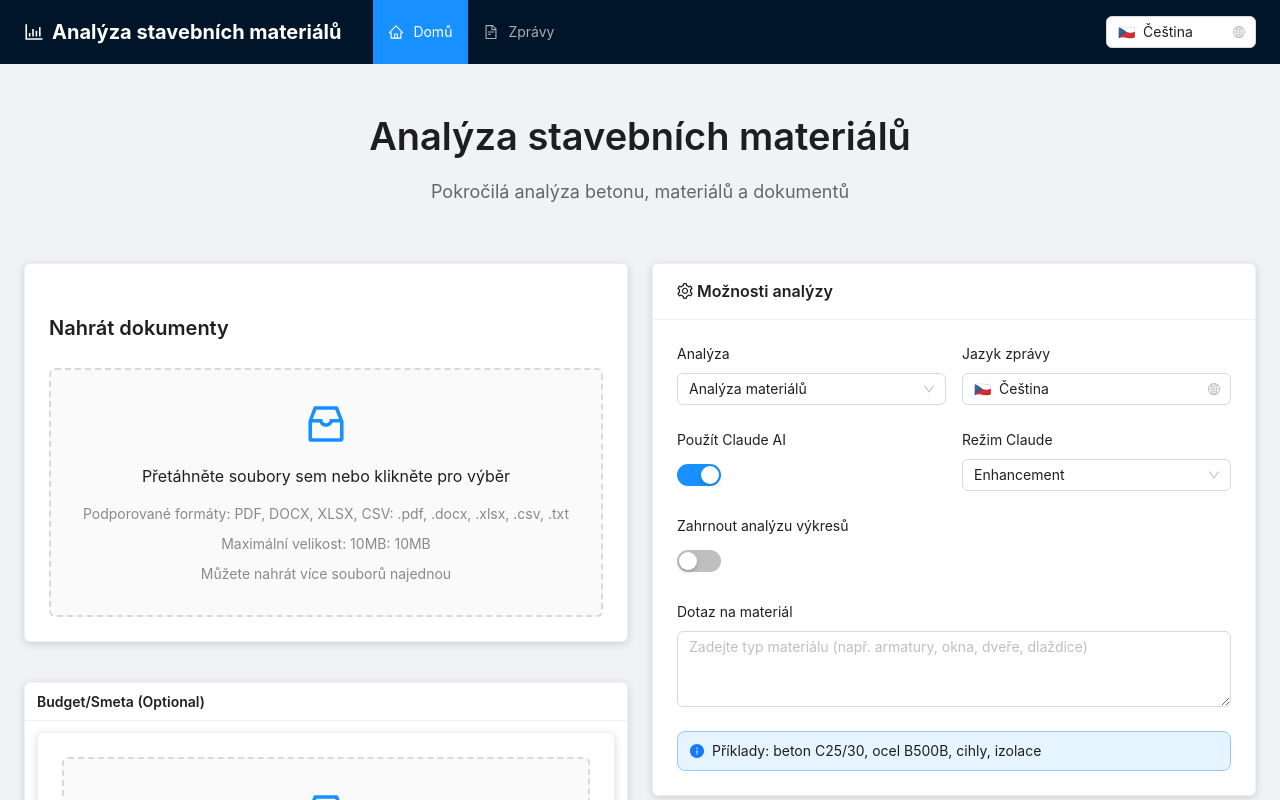
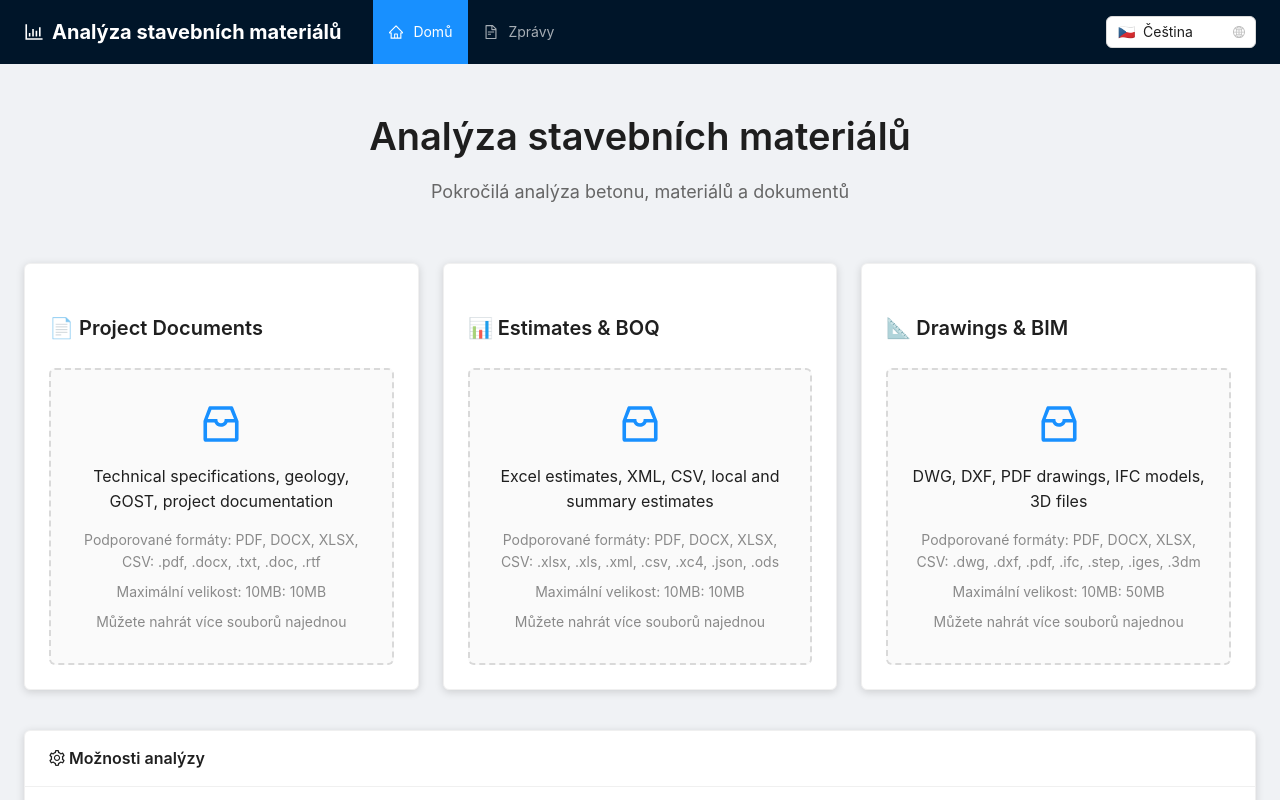
Before and after one commit to alpro1000/concrete-agent, a React (Vite) app in the folder frontend/: page / in a window 1280 px wide. Shown: the top 800 px of the page. Built offline with nearby package versions, Linux system fonts and the light colour scheme.

Commit message:
Complete frontend refactor with three upload sections and TOV analysis
Co-authored-by: alpro1000 <225519891+alpro1000@users.noreply.github.com>

```diff
--- a/frontend/src/App.tsx
+++ b/frontend/src/App.tsx
@@ -25,13 +25,16 @@ const { Header, Content, Footer } = Layout;
 
 interface AnalysisData {
   docs: File[];
-  smeta?: File;
+  smeta: File[];
+  drawings: File[];
   material_query?: string;
   use_claude: boolean;
   claude_mode: string;
   language: 'cs' | 'en' | 'ru';
   include_drawing_analysis: boolean;
-  analysis_type: 'concrete' | 'materials' | 'comparison';
+  analysis_type: 'concrete' | 'materials' | 'comparison' | 'tov' | 'integrated';
+  project_name?: string;
+  project_duration_days?: number;
 }
 
 function App() {
--- a/frontend/src/api/client.ts
+++ b/frontend/src/api/client.ts
@@ -95,6 +95,78 @@ class ApiClient {
     return response.data;
   }
 
+  // Specialized upload endpoints
+  async uploadDocs(
+    files: File[],
+    options?: {
+      project_name?: string;
+      auto_analyze?: boolean;
+      language?: Language;
+    }
+  ): Promise<ApiResponse<any>> {
+    const formData = this.createFormData({
+      files,
+      project_name: options?.project_name ?? 'Untitled Project',
+      auto_analyze: options?.auto_analyze ?? true,
+      language: options?.language ?? 'cz',
+    });
+
+    const response: AxiosResponse<ApiResponse<any>> =
+      await this.client.post('/upload/docs', formData);
+
+    return response.data;
+  }
+
+  async uploadSmeta(
+    files: File[],
+    options?: {
+      project_name?: string;
+      estimate_type?: string;
+      auto_analyze?: boolean;
+      language?: Language;
+    }
+  ): Promise<ApiResponse<any>> {
+    const formData = this.createFormData({
+      files,
+      project_name: options?.project_name ?? 'Untitled Project',
+      estimate_type: options?.estimate_type ?? 'general',
+      auto_analyze: options?.auto_analyze ?? true,
+      language: options?.language ?? 'cz',
+    });
+
+    const response: AxiosResponse<ApiResponse<any>> =
+      await this.client.post('/upload/smeta', formData);
+
+    return response.data;
+  }
+
+  async uploadDrawings(
+    files: File[],
+    options?: {
+      project_name?: string;
+      drawing_type?: string;
+      scale?: string;
+      auto_analyze?: boolean;
+      extract_volumes?: boolean;
+      language?: Language;
+    }
+  ): Promise<ApiResponse<any>> {
+    const formData = this.createFormData({
+      files,
+      project_name: options?.project_name ?? 'Untitled Project',
+      drawing_type: options?.drawing_type ?? 'general',
+      scale: options?.scale,
+      auto_analyze: options?.auto_analyze ?? true,
+      extract_volumes: options?.extract_volumes ?? true,
+      language: options?.language ?? 'cz',
+    });
+
+    const response: AxiosResponse<ApiResponse<any>> =
+      await this.client.post('/upload/drawings', formData);
+
+    return response.data;
+  }
+
   // Analysis endpoints
   async analyzeConcrete(
     docs: File[],
@@ -146,6 +218,35 @@ class ApiClient {
     return response.data;
   }
 
+  async analyzeTOV(
+    docs: File[],
+    options?: {
+      smeta?: File;
+      project_name?: string;
+      project_duration_days?: number;
+      use_claude?: boolean;
+      claude_mode?: string;
+      language?: Language;
+      export_format?: string;
+    }
+  ): Promise<any> {
+    const formData = this.createFormData({
+      docs,
+      smeta: options?.smeta,
+      project_name: options?.project_name ?? 'TOV Analysis Project',
+      project_duration_days: options?.project_duration_days,
+      use_claude: options?.use_claude ?? true,
+      claude_mode: options?.claude_mode ?? 'enhancement',
+      language: options?.language ?? 'cz',
+      export_format: options?.export_format ?? 'json',
+    });
+
+    const response: AxiosResponse<any> =
+      await this.client.post('/analyze/tov', formData);
+
+    return response.data;
+  }
+
   // Comparison endpoints
   async compareDocs(oldDocs: File[], newDocs: File[]): Promise<ComparisonResult> {
     const formData = this.createFormData({
--- a/frontend/src/i18n/en.json
+++ b/frontend/src/i18n/en.json
@@ -37,6 +37,26 @@
       "supportedFormats": "Supported formats: PDF, DOCX, XLSX, CSV",
       "maxSize": "Maximum size: 10MB",
       "multiple": "You can upload multiple files at once"
+    },
+    "upload": {
+      "docs": {
+        "title": "📄 Project Documents",
+        "description": "Technical specifications, geology, GOST, project documentation"
+      },
+      "smeta": {
+        "title": "📊 Estimates & BOQ",
+        "description": "Excel estimates, XML, CSV, local and summary estimates"
+      },
+      "drawings": {
+        "title": "📐 Drawings & BIM",
+        "description": "DWG, DXF, PDF drawings, IFC models, 3D files"
+      }
+    },
+    "project": {
+      "name": "Project Name",
+      "namePlaceholder": "Enter project name",
+      "duration": "Project Duration (days)",
+      "durationPlaceholder": "Expected duration in days"
     },
     "materialQuery": {
       "title": "Material Query",
@@ -78,6 +98,20 @@
     "comparison": {
       "title": "Document Comparison",
       "changes": "Changes",
+      "additions": "Additions",
+      "deletions": "Deletions"
+    },
+    "tov": {
+      "title": "TOV Resource Planning",
+      "workZones": "Work Zones",
+      "resources": "Resources",
+      "schedule": "Schedule",
+      "gantt": "Gantt Chart"
+    },
+    "integrated": {
+      "title": "Integrated Analysis",
+      "summary": "Project Summary",
+      "allResults": "All Analysis Results",
       "added": "Added",
       "removed": "Removed",
       "modified": "Modified",
@@ -116,7 +150,13 @@
   "validation": {
     "required": "This field is required",
     "fileRequired": "At least one file is required",
+    "atLeastOneFileRequired": "At least one file (documents, estimates, or drawings) is required",
     "maxFiles": "Maximum {{max}} files",
     "invalidEmail": "Invalid email address"
+  },
+  "errors": {
+    "unknownError": "An unknown error occurred",
+    "networkError": "Network connection error",
+    "fileUploadError": "File upload failed"
   }
 }
--- a/frontend/src/pages/Analysis.tsx
+++ b/frontend/src/pages/Analysis.tsx
@@ -40,13 +40,16 @@ const { TabPane } = Tabs;
 
 interface AnalysisData {
   docs: File[];
-  smeta?: File;
+  smeta: File[];
+  drawings: File[];
   material_query?: string;
   use_claude: boolean;
   claude_mode: string;
   language: Language;
   include_drawing_analysis: boolean;
-  analysis_type: 'concrete' | 'materials' | 'comparison';
+  analysis_type: 'concrete' | 'materials' | 'comparison' | 'tov' | 'integrated';
+  project_name?: string;
+  project_duration_days?: number;
 }
 
 interface AnalysisProps {
@@ -106,12 +109,12 @@ const Analysis: React.FC<AnalysisProps> = ({ analysisData, onBack }) => {
       switch (analysisData.analysis_type) {
         case 'concrete':
           addLog('info', 'Analyzing concrete structures...');
-          if (!analysisData.smeta) {
-            throw new Error('Smeta file is required for concrete analysis');
+          if (analysisData.smeta.length === 0) {
+            throw new Error('At least one smeta file is required for concrete analysis');
           }
           result = await apiClient.analyzeConcrete(
             analysisData.docs,
-            analysisData.smeta,
+            analysisData.smeta[0], // Use first smeta file for concrete analysis
             {
               use_claude: analysisData.use_claude,
               claude_mode: analysisData.claude_mode,
@@ -125,7 +128,7 @@ const Analysis: React.FC<AnalysisProps> = ({ analysisData, onBack }) => {
           result = await apiClient.analyzeMaterials(
             analysisData.docs,
             {
-              smeta: analysisData.smeta,
+              smeta: analysisData.smeta.length > 0 ? analysisData.smeta[0] : undefined,
               material_query: analysisData.material_query,
               use_claude: analysisData.use_claude,
               claude_mode: analysisData.claude_mode,
@@ -133,6 +136,84 @@ const Analysis: React.FC<AnalysisProps> = ({ analysisData, onBack }) => {
               include_drawing_analysis: analysisData.include_drawing_analysis,
             }
           );
+          break;
+
+        case 'tov':
+          addLog('info', 'Running TOV resource planning analysis...');
+          result = await apiClient.analyzeTOV(
+            analysisData.docs,
+            {
+              smeta: analysisData.smeta.length > 0 ? analysisData.smeta[0] : undefined,
+              project_name: analysisData.project_name,
+              project_duration_days: analysisData.project_duration_days,
+              use_claude: analysisData.use_claude,
+              claude_mode: analysisData.claude_mode,
+              language: analysisData.language,
+              export_format: 'json',
+            }
+          );
+          break;
+
+        case 'integrated':
+          addLog('info', 'Running integrated analysis across all uploaded files...');
+          // For integrated analysis, we run multiple analyses
+          const integratedResults: any = {
+            docs_analysis: null,
+            smeta_analysis: null,
+            drawings_analysis: null,
+            tov_analysis: null
+          };
+
+          if (analysisData.docs.length > 0) {
+            addLog('info', 'Processing project documents...');
+            // Process docs using upload endpoint with auto-analysis
+            const docsResult = await apiClient.uploadDocs(analysisData.docs, {
+              project_name: analysisData.project_name,
+              auto_analyze: true,
+              language: analysisData.language
+            });
+            integratedResults.docs_analysis = docsResult;
+          }
+
+          if (analysisData.smeta.length > 0) {
+            addLog('info', 'Processing estimates...');
+            const smetaResult = await apiClient.uploadSmeta(analysisData.smeta, {
+              project_name: analysisData.project_name,
+              auto_analyze: true,
+              language: analysisData.language
+            });
+            integratedResults.smeta_analysis = smetaResult;
+
+            // Also run TOV analysis if we have estimates
+            const tovResult = await apiClient.analyzeTOV([], {
+              smeta: analysisData.smeta[0],
+              project_name: analysisData.project_name,
+              project_duration_days: analysisData.project_duration_days,
+              use_claude: analysisData.use_claude,
+              claude_mode: analysisData.claude_mode,
+              language: analysisData.language
+            });
+            integratedResults.tov_analysis = tovResult;
+          }
+
+          if (analysisData.drawings.length > 0) {
+            addLog('info', 'Processing drawings and BIM models...');
+            const drawingsResult = await apiClient.uploadDrawings(analysisData.drawings, {
+              project_name: analysisData.project_name,
+              auto_analyze: true,
+              extract_volumes: true,
+              language: analysisData.language
+            });
+            integratedResults.drawings_analysis = drawingsResult;
+          }
+
+          result = {
+            success: true,
+            analysis_type: 'integrated',
+            results: integratedResults,
+            project_name: analysisData.project_name,
+            timestamp: new Date().toISOString()
+          };
           break;
 
         case 'comparison':
--- a/frontend/src/pages/Home.tsx
+++ b/frontend/src/pages/Home.tsx
@@ -25,13 +25,16 @@ const { Option } = Select;
 
 interface AnalysisFormData {
   docs: File[];
-  smeta?: File;
+  smeta: File[];
+  drawings: File[];
   material_query?: string;
   use_claude: boolean;
   claude_mode: string;
   language: Language;
   include_drawing_analysis: boolean;
-  analysis_type: 'concrete' | 'materials' | 'comparison';
+  analysis_type: 'concrete' | 'materials' | 'comparison' | 'tov' | 'integrated';
+  project_name?: string;
+  project_duration_days?: number;
 }
 
 interface HomeProps {
@@ -44,6 +47,7 @@ const Home: React.FC<HomeProps> = ({ onAnalysisStart }) => {
   const [loading, setLoading] = useState(false);
   const [docs, setDocs] = useState<File[]>([]);
   const [smeta, setSmeta] = useState<File[]>([]);
+  const [drawings, setDrawings] = useState<File[]>([]);
 
   const handleAnalyze = async () => {
     try {
@@ -52,20 +56,23 @@ const Home: React.FC<HomeProps> = ({ onAnalysisStart }) => {
       // Validate form
       const values = await form.validateFields();
 
-      if (docs.length === 0) {
-        message.error(t('validation.fileRequired'));
+      if (docs.length === 0 && smeta.length === 0 && drawings.length === 0) {
+        message.error(t('validation.atLeastOneFileRequired'));
         return;
       }
 
       const analysisData: AnalysisFormData = {
         docs,
-        smeta: smeta[0],
+        smeta,
+        drawings,
         material_query: values.material_query,
         use_claude: values.use_claude,
         claude_mode: values.claude_mode,
         language: values.language || (i18n.language as Language),
         include_drawing_analysis: values.include_drawing_analysis,
         analysis_type: values.analysis_type,
+        project_name: values.project_name,
+        project_duration_days: values.project_duration_days,
       };
 
       // Call the parent component to handle the analysis
@@ -102,6 +109,8 @@ const Home: React.FC<HomeProps> = ({ onAnalysisStart }) => {
                 <Option value="materials">{t('analysis.materials.title')}</Option>
                 <Option value="concrete">{t('analysis.concrete.title')}</Option>
                 <Option value="comparison">{t('analysis.comparison.title')}</Option>
+                <Option value="tov">{t('analysis.tov.title')}</Option>
+                <Option value="integrated">{t('analysis.integrated.title')}</Option>
               </Select>
             </Form.Item>
           </Col>
@@ -147,6 +156,20 @@ const Home: React.FC<HomeProps> = ({ onAnalysisStart }) => {
         </Form.Item>
 
         <Form.Item
+          label={t('home.project.name')}
+          name="project_name"
+        >
+          <Input placeholder={t('home.project.namePlaceholder')} />
+        </Form.Item>
+
+        <Form.Item
+          label={t('home.project.duration')}
+          name="project_duration_days"
+        >
+          <Input type="number" placeholder={t('home.project.durationPlaceholder')} />
+        </Form.Item>
+
+        <Form.Item
           label={t('home.materialQuery.title')}
           name="material_query"
         >
@@ -178,32 +201,52 @@ const Home: React.FC<HomeProps> = ({ onAnalysisStart }) => {
           </div>
         </Col>
 
-        <Col xs={24} lg={12}>
+        <Col xs={24} lg={8}>
           <Space direction="vertical" style={{ width: '100%' }} size="large">
             <FileUpload
-              title={t('home.fileUpload.title')}
-              description={t('home.fileUpload.description')}
+              title={t('home.upload.docs.title')}
+              description={t('home.upload.docs.description')}
               value={docs}
               onChange={setDocs}
               maxFiles={10}
               maxSize={10}
               multiple
+              acceptedTypes={['.pdf', '.docx', '.txt', '.doc', '.rtf']}
             />
-
-            <Card title="Budget/Smeta (Optional)" size="small">
-              <FileUpload
-                value={smeta}
-                onChange={setSmeta}
-                maxFiles={1}
-                maxSize={10}
-                multiple={false}
-                acceptedTypes={['.xlsx', '.csv', '.pdf']}
-              />
-            </Card>
           </Space>
         </Col>
 
-        <Col xs={24} lg={12}>
+        <Col xs={24} lg={8}>
+          <Space direction="vertical" style={{ width: '100%' }} size="large">
+            <FileUpload
+              title={t('home.upload.smeta.title')}
+              description={t('home.upload.smeta.description')}
+              value={smeta}
+              onChange={setSmeta}
+              maxFiles={5}
+              maxSize={10}
+              multiple={true}
+              acceptedTypes={['.xlsx', '.xls', '.xml', '.csv', '.xc4', '.json', '.ods']}
+            />
+          </Space>
+        </Col>
+
+        <Col xs={24} lg={8}>
+          <Space direction="vertical" style={{ width: '100%' }} size="large">
+            <FileUpload
+              title={t('home.upload.drawings.title')}
+              description={t('home.upload.drawings.description')}
+              value={drawings}
+              onChange={setDrawings}
+              maxFiles={10}
+              maxSize={50}
+              multiple={true}
+              acceptedTypes={['.dwg', '.dxf', '.pdf', '.ifc', '.step', '.iges', '.3dm']}
+            />
+          </Space>
+        </Col>
+
+        <Col span={24}>
           <Space direction="vertical" style={{ width: '100%' }} size="large">
             {renderAnalysisOptions()}
 
@@ -214,7 +257,7 @@ const Home: React.FC<HomeProps> = ({ onAnalysisStart }) => {
                 icon={<PlayCircleOutlined />}
                 onClick={handleAnalyze}
                 loading={loading}
-                disabled={docs.length === 0}
+                disabled={docs.length === 0 && smeta.length === 0 && drawings.length === 0}
                 block
               >
                 {t('home.startAnalysis')}
```
